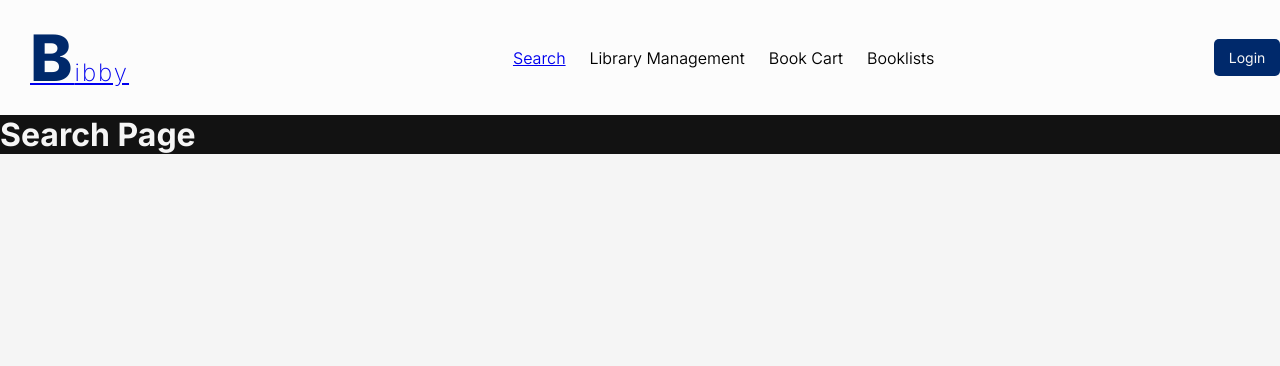
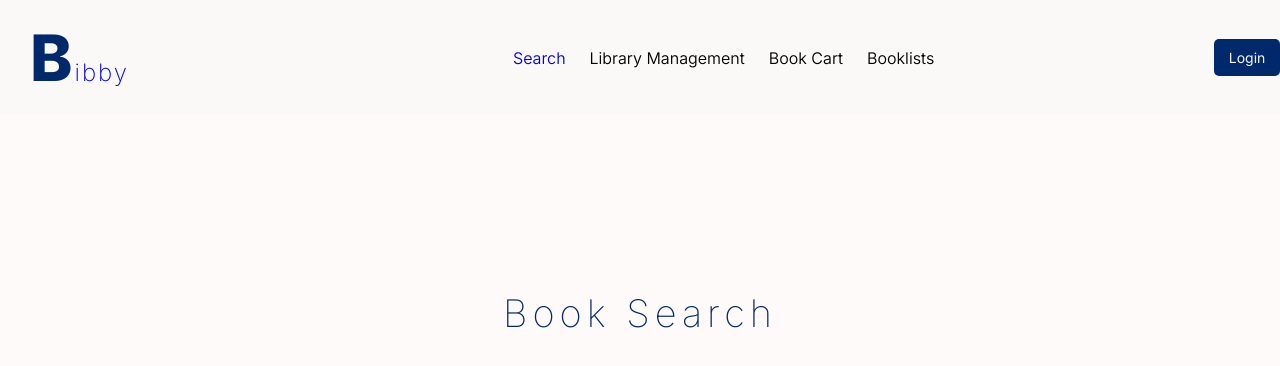
Before and after one commit to leodvincci/Bibby-Web, a React (Vite) app: page /search in a window 1280 px wide. Shown: the top 366 px of the page. Built offline with nearby package versions, Linux system fonts and the light colour scheme.

Commit message:
Update SearchPage component and apply new styles: - Replace `h1` with styled elements in `SearchPage`. - Refine overall styling, including new `search-page` and `page-title` classes.

```diff
--- a/src/components/SearchPage.tsx
+++ b/src/components/SearchPage.tsx
@@ -1,8 +1,8 @@
 function SearchPage(){
     return(
-        <>
-            <h1>Search Page</h1>
-        </>
+        <section className="search-page">
+            <p className="page-title">Book Search</p>
+        </section>
         )
 }
 
--- a/src/style.css
+++ b/src/style.css
@@ -2,12 +2,13 @@
   border: 0;
   margin: 0;
   font-family: Inter,sans-serif;
+  text-decoration: none;
 }
 
 html{
   height: 100vh;
   width: 100vw;
-  background-color: whitesmoke;
+  background-color: #FFFAFA;
 }
 
 nav{
@@ -20,7 +21,7 @@ nav{
   color: black;
   width: 100%;
   height: 115px;
-  background-color: #FCFCFC;
+  background-color: #fbf8f8;
 
 }
 
@@ -83,5 +84,23 @@ nav{
 
 .dark-mode{
   background-color: #121212;
-  color: whitesmoke;
+  color: #000000;
 }
+
+/*Search */
+.search-page{
+  /*border: 2px solid crimson;*/
+  display: flex;
+  align-items: center;
+  flex-direction: column;
+  background-color: #FFFAFA;
+  height: 100vh;
+}
+
+.page-title{
+  color: #00296B;
+  font-weight: 150;
+  letter-spacing: 5px;
+  font-size: 38px;
+  margin-top: 175px;
+}
```
